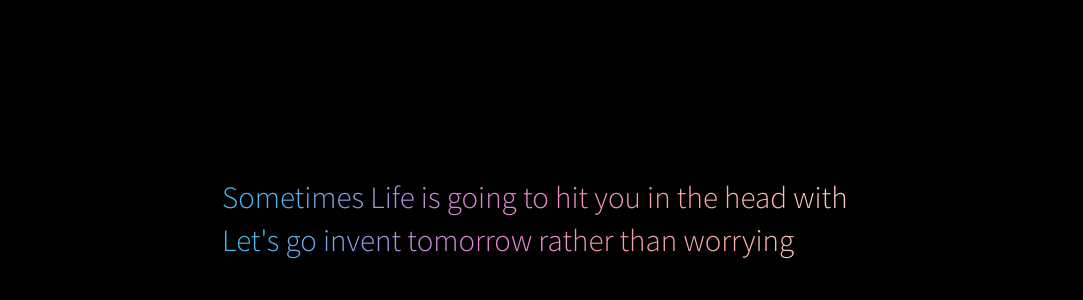
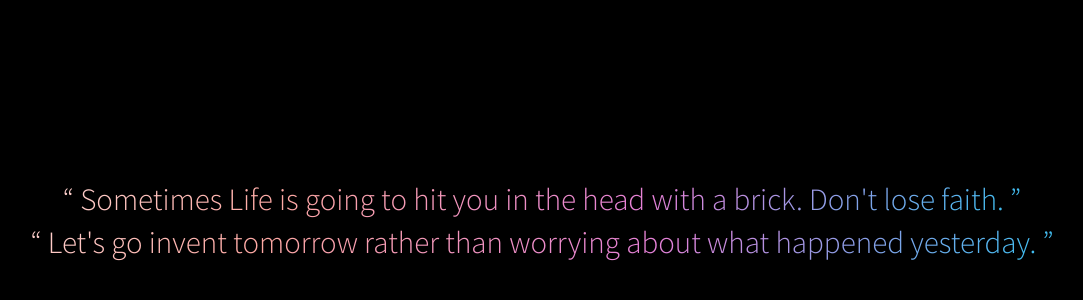
Before and after one commit to polarisjyb/iphone-3d-landing-page, a React (Create React App) app: page / in a window 1280 px wide. Shown: the part 180-480 px from the top of the page, without its empty margins (98-1181 px from the left). Built offline with nearby package versions, Linux system fonts and the light colour scheme.

Commit message:
텍스트 잘림 문제로 Text 스타일 컴포넌트 속성 변경

```diff
--- a/src/sections/Quotation.js
+++ b/src/sections/Quotation.js
@@ -31,11 +31,16 @@ const moveUp = keyframes`
 `;
 
 const Text = styled.p`
-  width: 50%;
+  width: 100%;
+  height: var(--fontmd);
+
   font-size: var(--fontlg);
   position: relative;
-  height: var(--fontmd);
   overflow: hidden;
+
+  display: flex;
+  justify-content: center;
+  align-items: center;
 
   span{
     position: absolute;
@@ -45,7 +50,7 @@ span{
     animation-timing-function: ease;
     animation-fill-mode: forwards;
     font-family: var(--fontL);
-  background-image: linear-gradient(90deg, var(--gradient));
+    background-image: linear-gradient(-45deg, var(--gradient));
     background-clip: text;
     -webkit-background-clip: text;
     -webkit-text-fill-color: transparent;
@@ -58,12 +63,12 @@ const Quotation = () => {
       <TextContainer>
         <Text>
           <span>
-            Sometimes Life is going to hit you in the head with a brick. Don't lose faith.
+            &#8220; Sometimes Life is going to hit you in the head with a brick. Don't lose faith. &#8221;
           </span>
         </Text>
         <Text>
           <span>
-            Let's go invent tomorrow rather than worrying about what happened yesterday.
+            &#8220; Let's go invent tomorrow rather than worrying about what happened yesterday. &#8221;
           </span>
         </Text>
       </TextContainer>
```
Lines whose indentation alone changed are shown as unchanged.
